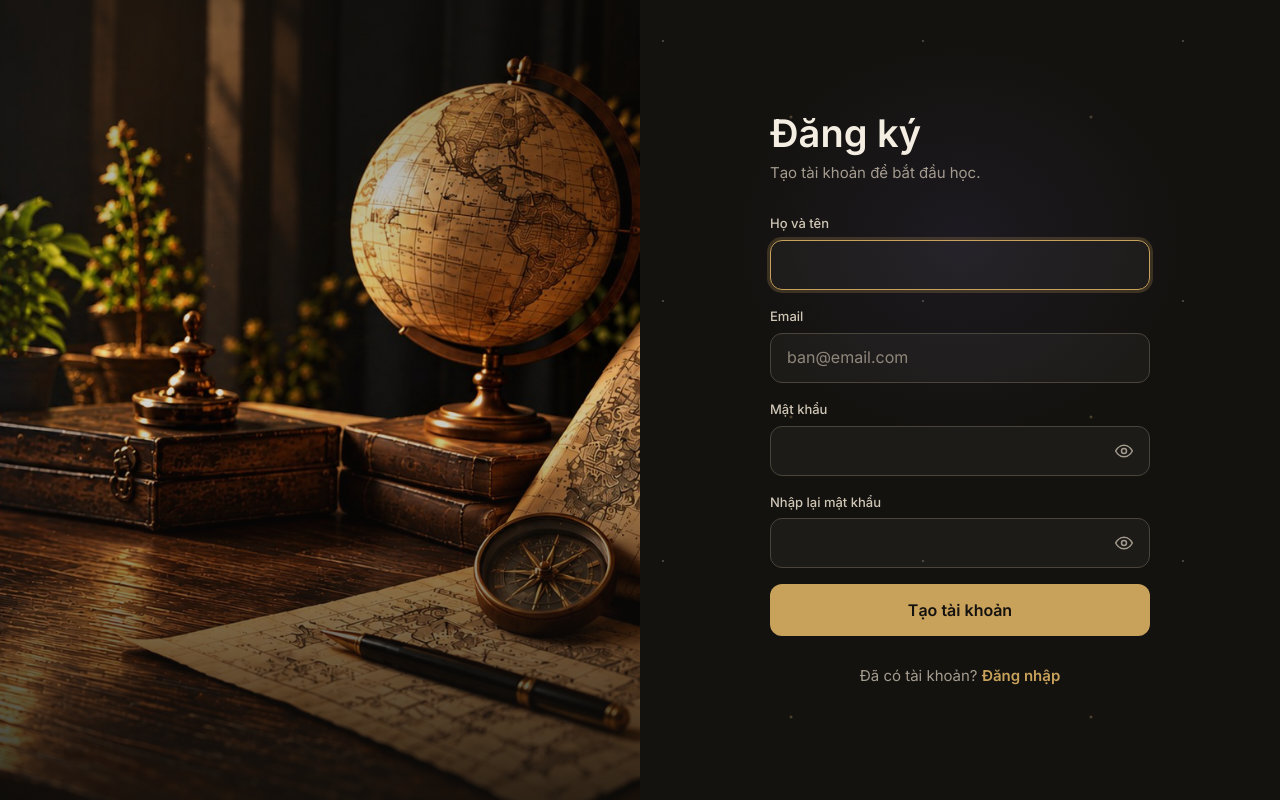
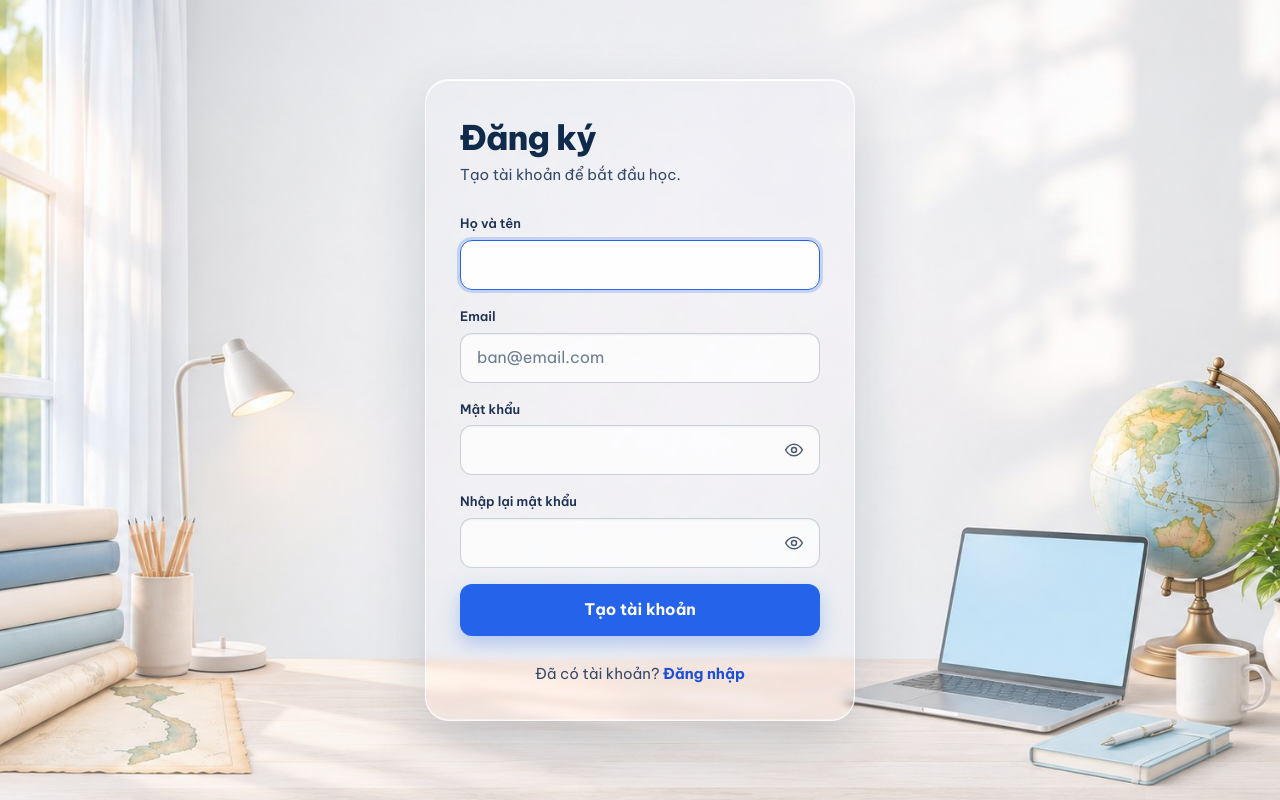
Before and after one commit to nguyenbaquyen075/EduMind-AI, an ASP.NET Core app: template Views/TaiKhoan/DangKy.cshtml in a window 1280 px wide. Run offline with ASP.NET Core 8, Linux system fonts and the light colour scheme; the template is opened without the code that fills it, so the values that code supplies are empty; the project's own start-up code is not run, and a stand-in starts its controllers and pages; some libraries are stand-ins or nearby versions.

Commit message:
style(auth): restyle sign-in pages with a glass card over the study-desk photo
Same light blue theme and Be Vietnam Pro font as the landing page; the form
card is a translucent glass panel, with stronger input borders and light
error colours so text stays readable.

```diff
--- a/Views/TaiKhoan/_KhungTaiKhoan.cshtml
+++ b/Views/TaiKhoan/_KhungTaiKhoan.cshtml
@@ -3,10 +3,10 @@
 }
 @section Head {
 <link rel="preconnect" href="https://fonts.gstatic.com" crossorigin>
-<link rel="stylesheet" href="https://fonts.googleapis.com/css2?family=Inter:ital,wght@0,400;0,500;0,600;0,700;0,800;1,400;1,500;1,600&display=swap">
+<link rel="stylesheet" href="https://fonts.googleapis.com/css2?family=Be+Vietnam+Pro:wght@400;500;600;700;800&display=swap">
 <link rel="stylesheet" href="~/css/tai-khoan.css" asp-append-version="true">
 }
-@* Khung chung trang Đăng nhập / Đăng ký: ảnh bàn học (quả cầu) bên trái, biểu mẫu nền tối bên phải *@
+@* Khung chung trang Đăng nhập / Đăng ký: ảnh bàn học phủ toàn trang, biểu mẫu kính trong ở giữa *@
 <div class="tk">
 <div class="tk-anh" aria-hidden="true"></div>
 <main class="tk-form">
--- a/wwwroot/css/tai-khoan.css
+++ b/wwwroot/css/tai-khoan.css
@@ -1,48 +1,57 @@
+/* Trang Đăng nhập / Đăng ký / Quên mật khẩu — cùng tông trắng + xanh dương với trang chủ, khung biểu mẫu bằng kính trong */
 [hidden]{display:none !important}
-body{margin:0;background:#14120F;color:#D9D2C5;font-family:'Inter',system-ui,-apple-system,'Segoe UI',Roboto,sans-serif;font-size:15px;line-height:1.6;-webkit-font-smoothing:antialiased}
-a{color:#C8A15A}a:hover{color:#E2C27F}
-:focus-visible{outline:3px solid #E2C27F;outline-offset:2px}
-.tk{min-height:100vh;display:grid;grid-template-columns:minmax(0,1fr) minmax(0,1fr)}
-/* Ảnh bàn học: căn phải để thấy trọn quả cầu */
-.tk-anh{position:relative;background:#14120F url('/images/hero.jpg') 100% 35%/cover no-repeat}
-.tk-anh::before{content:"";position:absolute;inset:0;background:linear-gradient(180deg,rgba(15,13,10,.5) 0%,rgba(15,13,10,.1) 45%,rgba(15,13,10,.85) 100%)}
-.tk-form{display:flex;align-items:center;justify-content:center;padding:48px 24px;background-color:#14120F;background-image:radial-gradient(ellipse 50% 35% at 50% 30%,rgba(110,92,190,.10),transparent 70%),radial-gradient(1.5px 1.5px at 23px 41px,rgba(255,248,232,.4),transparent),radial-gradient(2px 2px at 151px 117px,rgba(226,194,127,.4),transparent);background-size:100% 100%,260px 260px,300px 300px}
-.tk-hop{width:100%;max-width:380px}
-.tk-hop h1{margin:0 0 6px;font-family:'Inter',system-ui,-apple-system,'Segoe UI',Roboto,sans-serif;font-size:38px;font-weight:600;line-height:1.15;color:#F4EEE2}
-.tk-hop>p{margin:0 0 28px;color:#A39B8E}
+body{margin:0;background:#EAF2FF;color:#0F2A4A;font-family:'Be Vietnam Pro',system-ui,-apple-system,'Segoe UI',Roboto,sans-serif;font-size:15px;line-height:1.6;-webkit-font-smoothing:antialiased}
+a{color:#1D4ED8}a:hover{color:#1E40AF}
+:focus-visible{outline:3px solid #2563EB;outline-offset:2px}
+
+/* Ảnh bàn học phủ toàn trang, biểu mẫu nằm giữa */
+.tk{position:relative;min-height:100vh;display:grid;place-items:center;overflow:hidden}
+.tk-anh{position:absolute;inset:0;background:#EAF2FF url('/images/hero-hoc-tap.jpg') center/cover no-repeat}
+.tk-anh::before{content:"";position:absolute;inset:0;background:linear-gradient(180deg,rgba(244,248,255,.25) 0%,rgba(244,248,255,0) 50%,rgba(244,248,255,.35) 100%)}
+.tk-form{position:relative;z-index:1;width:100%;display:flex;align-items:center;justify-content:center;padding:40px 20px;box-sizing:border-box}
+
+/* Khung kính trong kiểu iOS */
+.tk-hop{position:relative;width:100%;max-width:430px;box-sizing:border-box;padding:38px 34px 34px;border-radius:24px;overflow:hidden;
+  background:rgba(255,255,255,.04);border:1px solid rgba(255,255,255,.8);
+  box-shadow:inset 0 1px 0 rgba(255,255,255,.95),inset 0 -1px 0 rgba(255,255,255,.35),0 24px 60px rgba(15,42,74,.18);
+  backdrop-filter:blur(3px) saturate(170%);-webkit-backdrop-filter:blur(3px) saturate(170%)}
+.tk-hop h1{margin:0 0 6px;font-size:34px;font-weight:800;line-height:1.15;letter-spacing:-.8px;color:#0F2A4A}
+.tk-hop>p{margin:0 0 26px;color:#35496A}
+
 .tk-truong{margin-bottom:16px}
-.tk-truong label{display:block;margin-bottom:6px;font-size:13px;font-weight:500;color:#CFC6B6}
-.tk-truong input[type=email],.tk-truong input[type=password],.tk-truong input[type=text]{width:100%;box-sizing:border-box;min-height:50px;padding:0 16px;border:1px solid #4A443A;border-radius:12px;background:rgba(255,255,255,.04);font:inherit;font-size:16px;color:#F4EEE2}
-.tk-truong input::placeholder{color:#8F877B}
-.tk-truong input:focus{outline:none;border-color:#C8A15A;box-shadow:0 0 0 3px rgba(200,161,90,.22)}
-.tk-truong input:-webkit-autofill{-webkit-text-fill-color:#F4EEE2;-webkit-box-shadow:0 0 0 40px #24211C inset;caret-color:#F4EEE2}
+.tk-truong label{display:block;margin-bottom:6px;font-size:13px;font-weight:600;color:#1E3354}
+.tk-truong input[type=email],.tk-truong input[type=password],.tk-truong input[type=text]{width:100%;box-sizing:border-box;min-height:50px;padding:0 16px;border:1px solid rgba(15,42,74,.2);border-radius:12px;background:rgba(255,255,255,.7);font:inherit;font-size:16px;color:#0F2A4A;box-shadow:inset 0 1px 2px rgba(15,42,74,.06)}
+.tk-truong input::placeholder{color:#6B7C93}
+.tk-truong input:focus{outline:none;border-color:#2563EB;background:rgba(255,255,255,.92);box-shadow:0 0 0 3px rgba(37,99,235,.22)}
+.tk-truong input:-webkit-autofill{-webkit-text-fill-color:#0F2A4A;-webkit-box-shadow:0 0 0 40px #EAF2FF inset;caret-color:#0F2A4A}
 .tk-mk{position:relative}
 .tk-mk input{padding-right:56px !important}
-.tk-mat{position:absolute;top:3px;right:4px;width:44px;height:44px;display:flex;align-items:center;justify-content:center;border:0;border-radius:10px;background:transparent;color:#A39B8E;cursor:pointer}
-.tk-mat:hover{color:#F4EEE2}
-.tk-loi{display:block;margin-top:6px;font-size:13px;color:#F2A69B}
-.tk-tong-loi{margin:0 0 16px;padding:10px 14px;border-radius:10px;border:1px solid rgba(242,166,155,.35);background:rgba(192,54,44,.14);color:#F6C1B9;font-size:14px}
+.tk-mat{position:absolute;top:3px;right:4px;width:44px;height:44px;display:flex;align-items:center;justify-content:center;border:0;border-radius:10px;background:transparent;color:#4A5B73;cursor:pointer}
+.tk-mat:hover{color:#0F2A4A}
+.tk-loi{display:block;margin-top:6px;font-size:13px;font-weight:500;color:#B42318}
+.tk-tong-loi{margin:0 0 16px;padding:10px 14px;border-radius:10px;border:1px solid rgba(180,35,24,.3);background:rgba(254,226,226,.7);color:#991B1B;font-size:14px}
 .tk-tong-loi ul{margin:0;padding-left:18px}
 .tk-tong-loi:empty,.tk-tong-loi.validation-summary-valid{display:none}
-.tk-ghi-nho{display:flex;align-items:center;gap:10px;min-height:44px;margin:0 0 16px;font-size:14px;color:#CFC6B6;cursor:pointer}
-.tk-ghi-nho input{width:18px;height:18px;accent-color:#C8A15A}
-.tk-nut{width:100%;min-height:52px;border:0;border-radius:12px;background:#C8A15A;color:#14120F;font:inherit;font-size:16px;font-weight:600;cursor:pointer}
-.tk-nut:hover{background:#D6B06A;color:#14120F}
-.tk-hop>.tk-duoi{margin:28px 0 0;text-align:center;color:#A39B8E}
-.tk-duoi a{font-weight:600;text-decoration:none}
-.tk-mau{margin-top:28px;padding:14px 16px;border-radius:12px;border:1px dashed #4A443A;font-size:13px;color:#A39B8E}
-.tk-mau p{margin:0 0 6px;font-weight:600;color:#CFC6B6}
-.tk-mau code{font-size:12.5px;color:#E2C27F}
-/* Điện thoại: ảnh thu thành dải trên cùng, phóng lớn và căn phải để quả cầu vẫn rõ */
-@media (max-width:860px){
-  .tk{grid-template-columns:minmax(0,1fr);grid-template-rows:auto 1fr}
-  .tk-anh{min-height:220px;background-size:600px 360px;background-position:right top}
-  .tk-anh::before{background:linear-gradient(180deg,rgba(15,13,10,.45) 0%,rgba(15,13,10,.15) 40%,#14120F 100%)}
-  .tk-form{align-items:flex-start;padding:20px 20px 32px}
-  .tk-hop h1{font-size:30px}
+.tk-ghi-nho{display:flex;align-items:center;gap:10px;min-height:44px;margin:0 0 16px;font-size:14px;color:#1E3354;cursor:pointer}
+.tk-ghi-nho input{width:18px;height:18px;accent-color:#2563EB}
+.tk-nut{width:100%;min-height:52px;border:0;border-radius:12px;background:#2563EB;color:#fff;font:inherit;font-size:16px;font-weight:700;cursor:pointer;box-shadow:0 8px 20px rgba(37,99,235,.3)}
+.tk-nut:hover{background:#1D4ED8;color:#fff}
+.tk-hop>.tk-duoi{margin:26px 0 0;text-align:center;color:#35496A}
+.tk-duoi a{font-weight:700;text-decoration:none}
+.tk-duoi a:hover{text-decoration:underline}
+.tk-mau{margin-top:26px;padding:14px 16px;border-radius:12px;border:1px dashed rgba(15,42,74,.35);background:rgba(255,255,255,.35);font-size:13px;color:#35496A}
+.tk-mau p{margin:0 0 6px;font-weight:700;color:#1E3354}
+.tk-mau code{font-size:12.5px;color:#1D4ED8}
+.tk-hang{display:flex;flex-wrap:wrap;align-items:center;justify-content:space-between;gap:8px;margin:0 0 16px}
+.tk-hang .tk-ghi-nho{margin:0}
+.tk-quen{font-size:14px;font-weight:600;color:#1D4ED8;text-decoration:none;white-space:nowrap}
+.tk-quen:hover{text-decoration:underline}
+
+@media (max-width:520px){
+  .tk-form{align-items:flex-start;padding:24px 14px 32px}
+  .tk-hop{padding:28px 22px 26px;border-radius:20px}
+  .tk-hop h1{font-size:28px}
   .tk-hop>p{margin-bottom:20px}
 }
-.tk-hang{display:flex;flex-wrap:wrap;align-items:center;justify-content:space-between;gap:8px;margin:0 0 16px}
-.tk-hang .tk-ghi-nho{margin:0}
-.tk-quen{font-size:14px;color:#C8A15A;text-decoration:none;white-space:nowrap}
-.tk-quen:hover{text-decoration:underline}
+/* Trình duyệt không hỗ trợ kính mờ: tăng độ đặc để chữ vẫn đọc được */
+@supports not ((backdrop-filter:blur(1px)) or (-webkit-backdrop-filter:blur(1px))){.tk-hop{background:rgba(255,255,255,.85)}}
```
